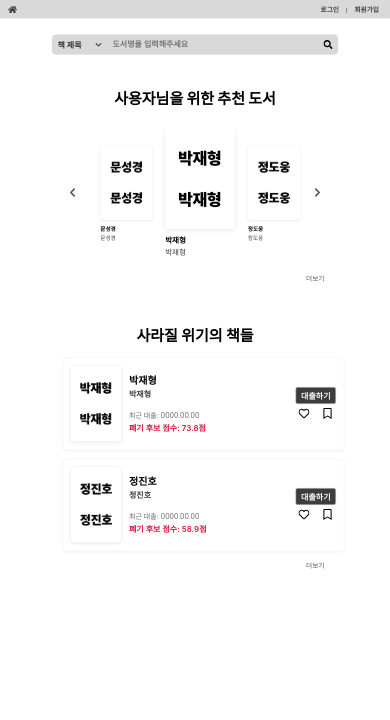
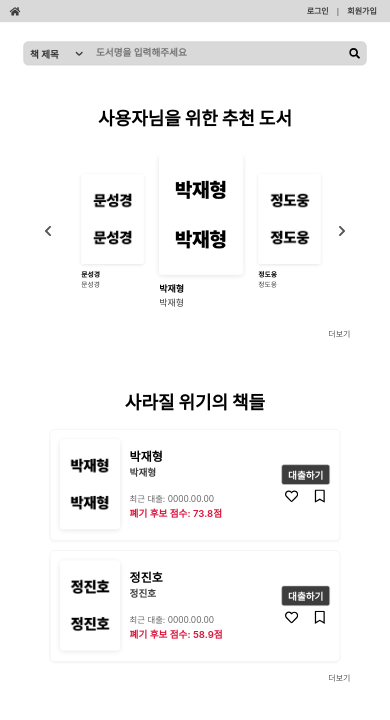
Before and after one commit to qkrwogud0623/bookweb, a React (Create React App) app: page /#/ in a window 390 px wide. Shown: the top 720 px of the page. Built offline with nearby package versions, Linux system fonts and the light colour scheme; a web font is replaced by a local one.

Commit message:
책 리스트 및 추천 페이지 모바일 대응 스타일 적용

```diff
--- a/src/components/RiskBookList.js
+++ b/src/components/RiskBookList.js
@@ -104,6 +104,7 @@ const styles = {
     display: 'flex',
     flexDirection: 'column',
     gap: '1rem',
+    alignItems: 'center'
   },
   card: {
     display: 'flex',
@@ -113,7 +114,7 @@ const styles = {
     boxShadow: '0 2px 4px rgba(0,0,0,0.05)',
     alignItems: 'center',
     width: '100%',
-    maxWidth: '530px',
+    maxWidth: '450px',
     margin: '0 auto',
   },
   image: {
--- a/src/index.css
+++ b/src/index.css
@@ -12,11 +12,11 @@ code {
     monospace;
 }
 
-@media (max-width: 768px) {
+@media (max-width: 744px) {
   body {
     transform-origin: top left;
-    transform: scale(0.5);
-    width: 200%;
+    transform: scale(0.6);
+    width: 166.67%;
     overflow-x: hidden;
     font-size: 50%;
   }
```
